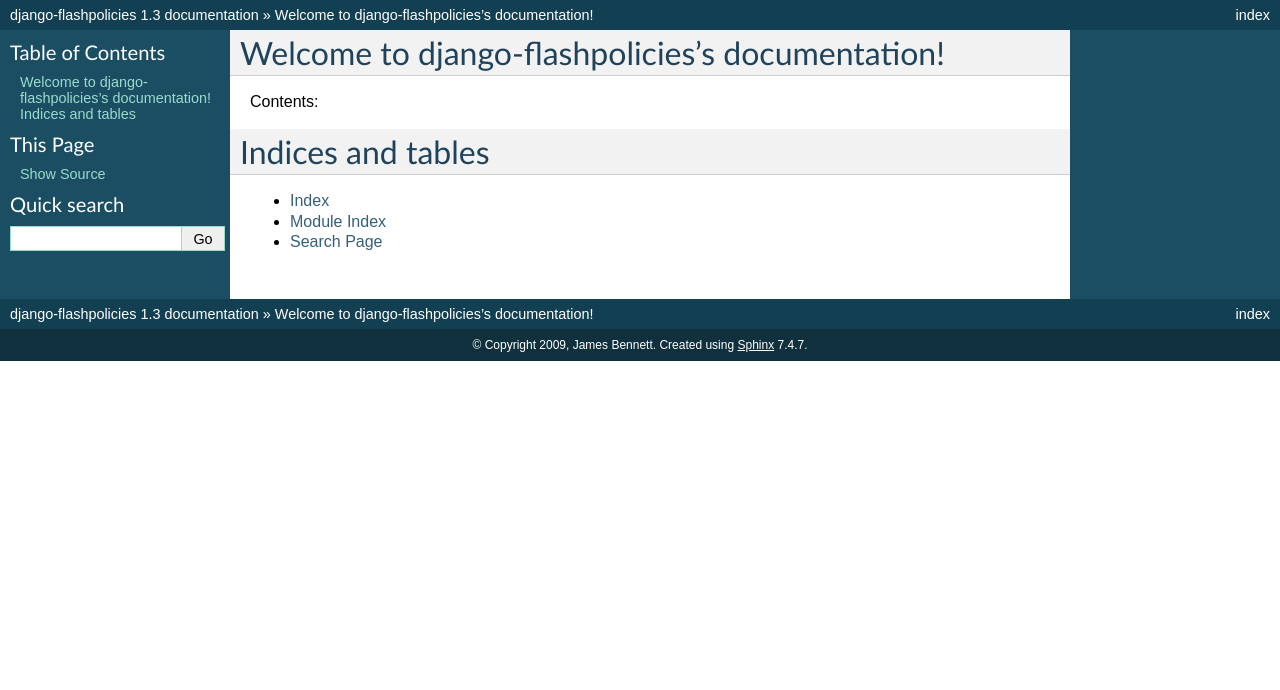
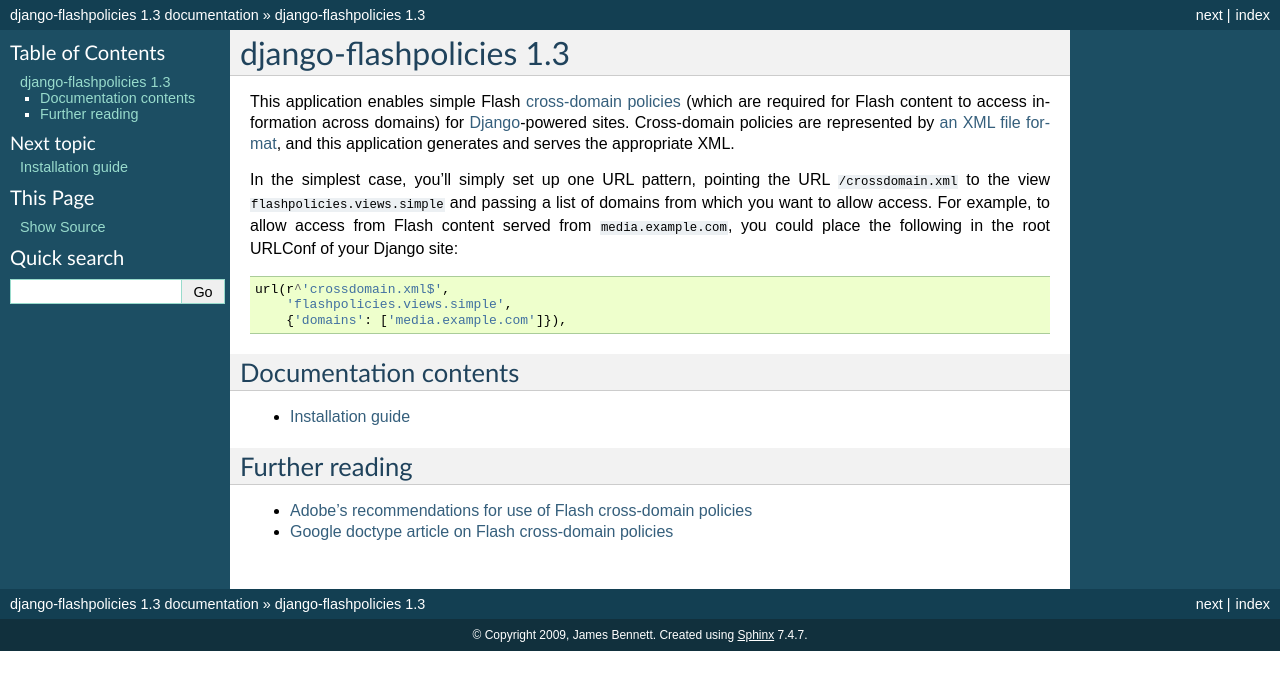
Before and after one commit to ubernostrum/django-flashpolicies, a Sphinx documentation site: the page built from docs/index.rst, in a window 1280 px wide. Shown: the top 690 px of the page. Built offline with Sphinx 7.4.7, drawn with Linux system fonts in a browser that asks for light colours.

Commit message:
Add install guide.

```diff
--- a/docs/index.rst
+++ b/docs/index.rst
@@ -3,17 +3,39 @@
    You can adapt this file completely to your liking, but it should at least
    contain the root `toctree` directive.
 
-Welcome to django-flashpolicies's documentation!
-================================================
+django-flashpolicies 1.3
+========================
 
-Contents:
+This application enables simple Flash `cross-domain policies
+<http://kb2.adobe.com/cps/142/tn_14213.html>`_ (which are required for
+Flash content to access information across domains) for `Django
+<http://www.djangoproject.com/>`_-powered sites. Cross-domain policies
+are represented by `an XML file format
+<http://www.adobe.com/devnet/articles/crossdomain_policy_file_spec.html>`_,
+and this application generates and serves the appropriate XML.
+
+In the simplest case, you'll simply set up one URL pattern, pointing
+the URL ``/crossdomain.xml`` to the view
+``flashpolicies.views.simple`` and passing a list of domains from
+which you want to allow access. For example, to allow access from
+Flash content served from ``media.example.com``, you could place the
+following in the root URLConf of your Django site::
+
+    url(r^'crossdomain.xml$',
+        'flashpolicies.views.simple',
+        {'domains': ['media.example.com']}),
+
+Documentation contents
+----------------------
 
 .. toctree::
-   :maxdepth: 2
+   :maxdepth: 1
 
-Indices and tables
-==================
+   install
 
-* :ref:`genindex`
-* :ref:`modindex`
-* :ref:`search`
+
+Further reading
+---------------
+
+* `Adobe's recommendations for use of Flash cross-domain policies <http://www.adobe.com/devnet/flashplayer/articles/cross_domain_policy.html>`_
+* `Google doctype article on Flash cross-domain policies <http://code.google.com/p/doctype/wiki/ArticleFlashSecurityCrossDomain>`_
--- /dev/null
+++ b/docs/install.rst
@@ -0,0 +1,121 @@
+.. _install:
+
+
+Installation guide
+==================
+
+Before installing django-flashpolicies, you'll need to have a copy of
+`Django <http://www.djangoproject.com>`_ already installed. Django 1.0
+or later is required, and it's generally recommended that you use the
+latest stable release of Django. For information on obtaining and
+installing Django, consult the `Django download page
+<http://www.djangoproject.com/download/>`_, which offers convenient
+packaged downloads and installation instructions.
+
+Note that older versions of Django *may* work as well, but are not
+supported (and, due to the behavior of the ``APPEND_SLASH`` setting in
+older Django releases, may not be able to serve cross-domain policies
+from the proper URL).
+
+
+Installing django-flashpolicies
+-------------------------------
+
+There are several ways to install django-flashpolicies:
+
+* Automatically, via a Python package installer.
+
+* Manually, by downloading a copy of the release package and
+  installing it yourself.
+
+* Manually, by performing a Mercurial checkout of the latest code.
+
+It is also highly recommended that you learn to use `virtualenv
+<http://pypi.python.org/pypi/virtualenv>`_ for development and
+deployment of Python software; ``virtualenv`` provides isolated Python
+environments into which collections of software (e.g., a copy of
+Django, and the necessary settings and applications for deploying a
+site) can be installed, without conflicting with other installed
+software. This makes installation, testing, management and deployment
+far simpler than traditional site-wide installation of Python
+packages.
+
+
+Automatic installation via a package manager
+~~~~~~~~~~~~~~~~~~~~~~~~~~~~~~~~~~~~~~~~~~~~
+
+Several automatic package-installation tools are available for Python;
+the most popular are `easy_install
+<http://peak.telecommunity.com/DevCenter/EasyInstall>`_ and `pip
+<http://pip.openplans.org/>`_. Either can be used to install
+django-flashpolicies.
+
+Using ``easy_install``, type::
+
+    easy_install django-flashpolicies
+
+Using ``pip``, type::
+
+    pip install django-flashpolicies
+
+
+Manual installation from a downloaded package
+~~~~~~~~~~~~~~~~~~~~~~~~~~~~~~~~~~~~~~~~~~~~~
+
+If you prefer not to use an automated package installer, you can
+download a copy of django-flashpolicies and install it manually. The
+latest release package can be downloaded from `django-flashpolicies'
+listing on the Python Package Index
+<http://pypi.python.org/pypi/django-flashpolicies/>`_.
+
+Once you've downloaded the package, unpack it (on most operating
+systems, simply double-click; alternately, type ``tar zxvf
+django-flashpolicies-1.3.tar.gz`` at a command line on Linux, Mac OS X
+or other Unix-like systems). This will create the directory
+``django-flashpolicies-1.3``, which contains the ``setup.py``
+installation script. From a command line in that directory, type::
+
+    python setup.py install
+
+Note that on some systems you may need to execute this with
+administrative privileges (e.g., ``sudo python setup.py install``).
+
+
+Manual installation from a Mercurial checkout
+~~~~~~~~~~~~~~~~~~~~~~~~~~~~~~~~~~~~~~~~~~~~~
+
+If you'd like to try out the latest in-development code, you can
+obtain it from the django-flashpolicies repository, which is hosted at
+`Bitbucket <http://bitbucket.org/>`_ and uses `Mercurial
+<http://www.selenic.com/mercurial/wiki/>`_ for version control. To
+obtain the latest code and documentation, type::
+
+    hg clone http://bitbucket.org/ubernostrum/django-flashpolicies/
+
+This will create a copy of the django-flashpolicies Mercurial
+repository on your computer; you can then the ``django-flashpolicies``
+directory inside the checkout your Python import path, or use the
+``setup.py`` script to perform a global installation from that code.
+
+
+Basic configuration and use
+---------------------------
+
+Once installed, you can take advantage of django-flashpolicies on any
+Django-based site you're developing. Simply add ``flashpolicies`` to
+your ``INSTALLED_APPS`` setting (django-flashpolicies provides no
+models, so running ``manage.py syncdb`` is not required), and then
+configure one or more appropriate URL patterns to serve your
+cross-domain policy (or policies).
+
+For most cases, you'll simply need a single pattern, in your root
+URLConf, pointing the URL ``/crossdomain.xml`` (the standard location
+for a cross-domain policy) to the view ``flashpolicies.views.simple``,
+passing a list of domains from which you'd like to allow access. For
+example, to enable access for Flash content served from the domains
+``media.example.com`` and ``api.example.com``, the following URL
+pattern in your root URLConf would suffice::
+
+    url(r^'crossdomain.xml$',
+        'flashpolicies.views.simple',
+        {'domains': ['media.example.com', 'api.example.com']}),
```
